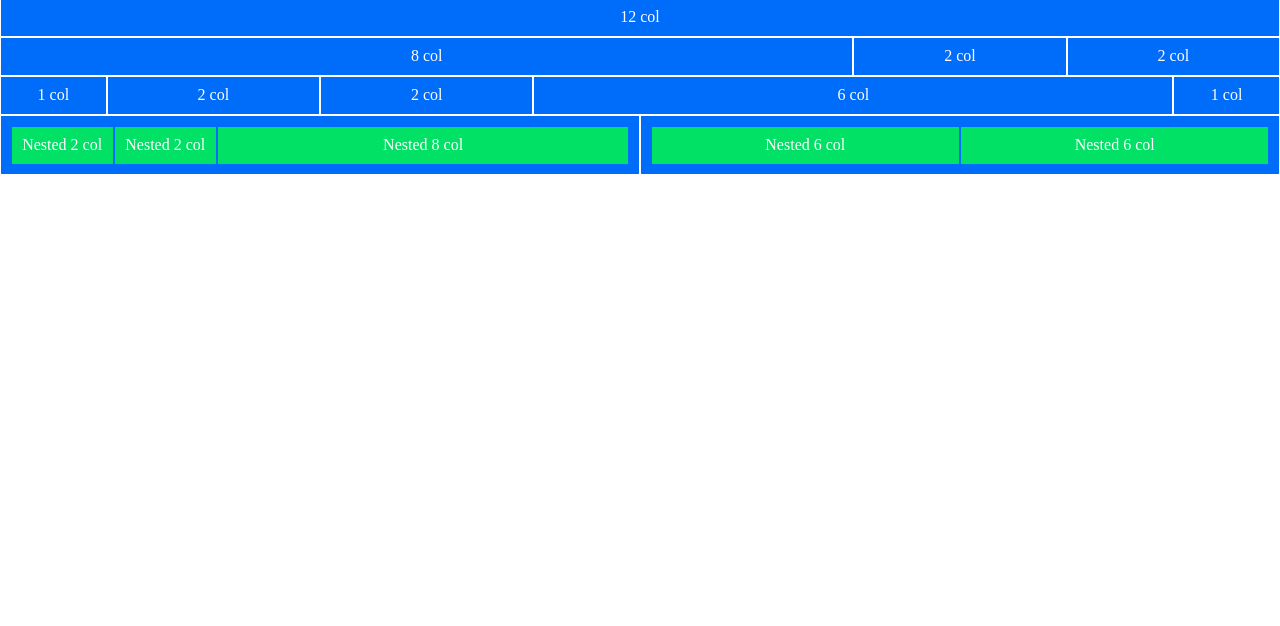
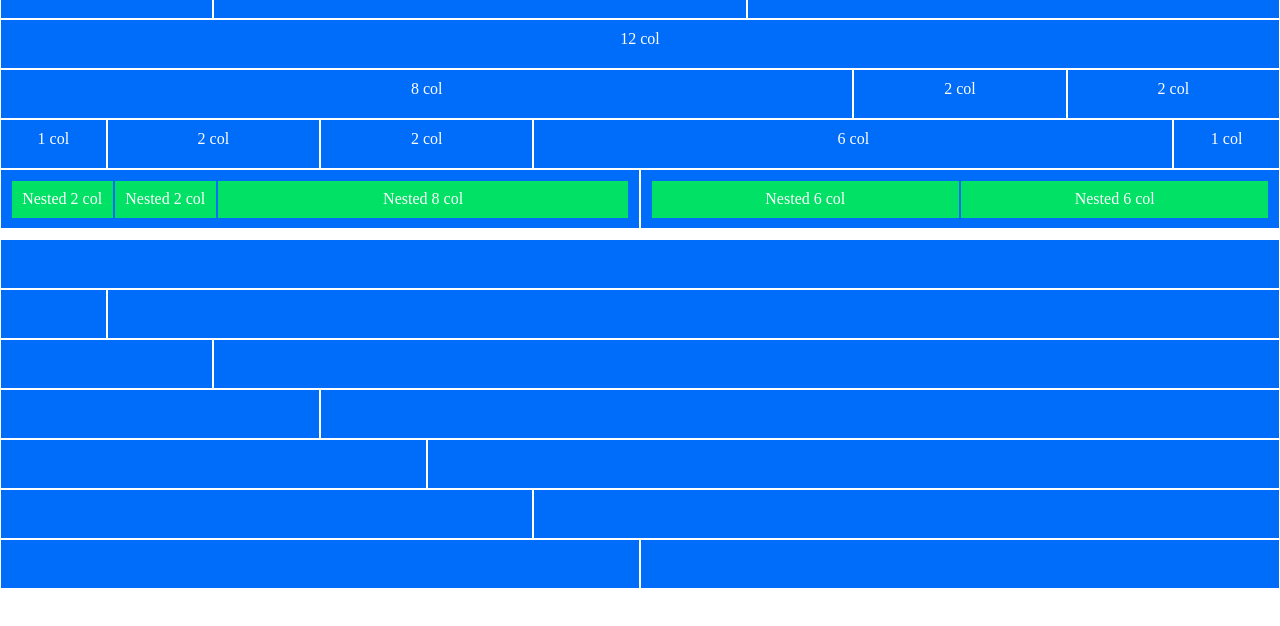
Before and after one commit to gioanbatan/html-css-12bool, a plain HTML site: page index.html in a window 1280 px wide. Shown: the part 118-744 px from the top of the page. Drawn offline with Linux system fonts and the light colour scheme.

Commit message:
Part 2 complete

```diff
--- a/css/12bool.css
+++ b/css/12bool.css
@@ -9,6 +9,12 @@
 .container-fluid {
     width: 100%;
     margin: 0 auto;
+}
+
+.container {
+    width: 90%;
+    margin: 0 auto;
+    max-width: 1170px;
 }
 
 /* Row */
--- a/css/style.css
+++ b/css/style.css
@@ -4,7 +4,7 @@
     border: 1px solid #ffffff;
     color: #ffffff;
 
-    /* height: 40px; */
+    min-height: 50px;
     text-align: center;
     padding: 0.6rem;
 }
@@ -18,3 +18,7 @@
     text-align: center;
     padding: 0.6rem;
 }
+
+[class^="part"] {
+    padding-bottom: 10px;
+}
--- a/index.html
+++ b/index.html
@@ -156,8 +156,77 @@
                         </div>
                     </div>
                 </div>
+            </div>
+        </section>
 
+        <section class="part-2">
+            <div class="row">
+                <div class="col-xs-12">
+                    <div class="box-blue"></div>
+                </div>
             </div>
+
+            <div class="row">
+                <div class="col-xs-1">
+                    <div class="box-blue"></div>
+                </div>
+
+                <div class="col-xs-11">
+                    <div class="box-blue"></div>
+                </div>
+            </div>
+
+            <div class="row">
+                <div class="col-xs-2">
+                    <div class="box-blue"></div>
+                </div>
+
+                <div class="col-xs-10">
+                    <div class="box-blue"></div>
+                </div>
+            </div>
+
+            <div class="row">
+                <div class="col-xs-3">
+                    <div class="box-blue"></div>
+                </div>
+
+                <div class="col-xs-9">
+                    <div class="box-blue"></div>
+                </div>
+            </div>
+
+            <div class="row">
+                <div class="col-xs-4">
+                    <div class="box-blue"></div>
+                </div>
+
+                <div class="col-xs-8">
+                    <div class="box-blue"></div>
+                </div>
+            </div>
+
+            <div class="row">
+                <div class="col-xs-5">
+                    <div class="box-blue"></div>
+                </div>
+
+                <div class="col-xs-7">
+                    <div class="box-blue"></div>
+                </div>
+            </div>
+
+            <div class="row">
+                <div class="col-xs-6">
+                    <div class="box-blue"></div>
+                </div>
+
+                <div class="col-xs-6">
+                    <div class="box-blue"></div>
+                </div>
+            </div>
+
+
         </section>
     </div>
 </body>
```
